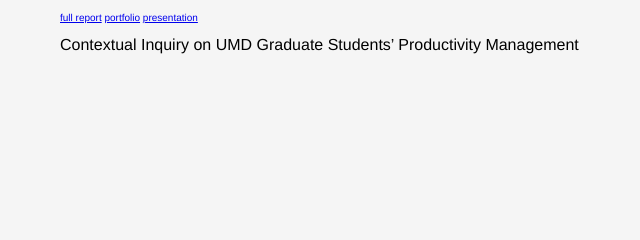
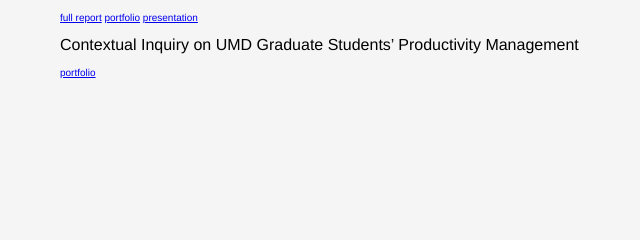
Before and after one commit to yunbinbae/portfolio, a plain HTML site: page paper.html in a window 1280 px wide. Shown: the part 189-429 px from the top of the page, 0-640 px from the left. Drawn offline with nearby package versions, Linux system fonts and the light colour scheme; some packages are replaced by stand-ins of ours; a script that the page names is missing; a web font is replaced by a local one.

Commit message:
portfolio link

```diff
--- a/paper.html
+++ b/paper.html
@@ -113,7 +113,7 @@
     <a href="https://drive.google.com/file/d/1pn2V_jHzVeR3PBwN9tM28r-SU8DNDSbF/view?usp=share_link">portfolio</a>
     <a href="https://drive.google.com/file/d/1HMkkfSz9Ie692-XnQDIaHilqomIAZlmr/view?usp=share_link">presentation</a>
     <p>Contextual Inquiry on UMD Graduate Students’ Productivity Management</p>
-    <a href=""></a>
+    <a href="https://miro.com/app/board/uXjVPQMY9tc=/">portfolio</a>
   </main>
   <footer class="footer">
   <div class="container footer-flexbox">
```
